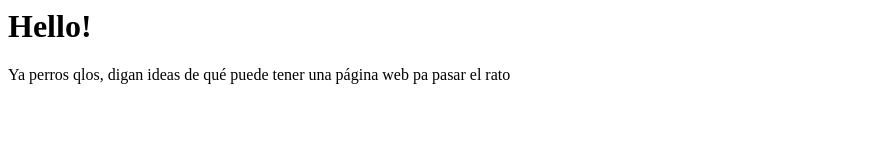
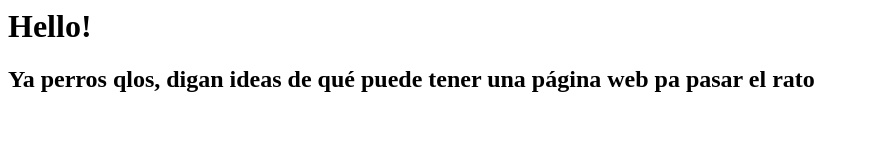
Before and after one commit to aamedinaj/alichwan, a plain HTML site: page index.html in a window 1280 px wide. Shown: the whole page, without its empty margins (0-869 px from the left). Drawn offline with Linux system fonts and the light colour scheme.

Commit message:
Update index.html

```diff
--- a/index.html
+++ b/index.html
@@ -1,2 +1,2 @@
 <h1>Hello!</h1>
-<p>Ya perros qlos, digan ideas de qué puede tener una página web pa pasar el rato</p>
+<h2>Ya perros qlos, digan ideas de qué puede tener una página web pa pasar el rato</h2>
```
